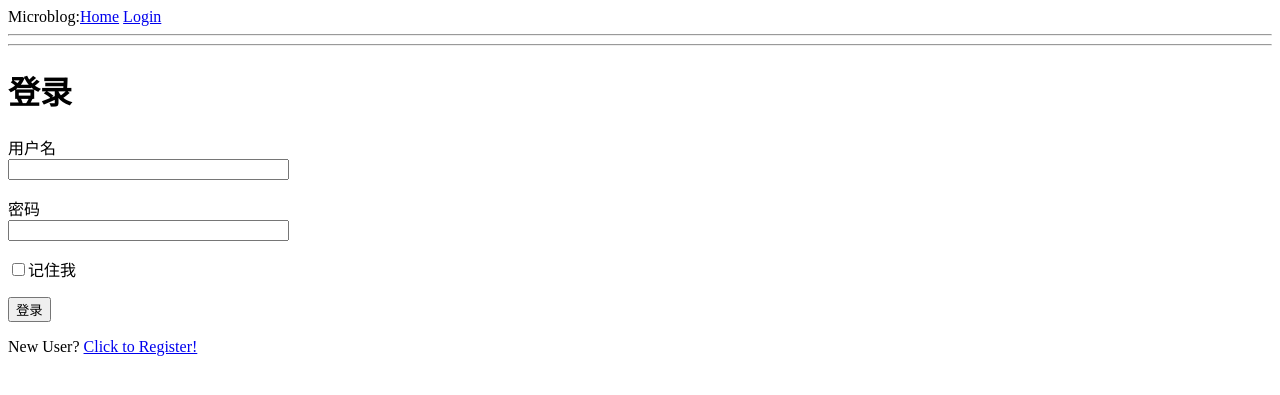
After one commit to jabzer/pyCode, a Flask app: page /login in a window 1280 px wide. The commit adds this page. Shown: the top 395 px of the page. Run offline with Flask 2, Linux system fonts and the light colour scheme.

Commit message:
增加登录和注册

```diff
--- /dev/null
+++ b/FlaskPro/microblog/app/forms.py
@@ -0,0 +1,27 @@
+#!/usr/bin/python3
+from flask_wtf import FlaskForm
+from wtforms import StringField,PasswordField,BooleanField,SubmitField
+from wtforms.validators import DataRequired,ValidationError,Email,EqualTo
+from app.models import User
+
+class LoginForm(FlaskForm):
+    username = StringField('用户名',validators=[DataRequired()])
+    password = PasswordField('密码',validators=[DataRequired()])
+    remember_me = BooleanField('记住我')
+    submit = SubmitField('登录')
+
+class RegistrationForm(FlaskForm):
+    username = StringField('用户名',validators=[DataRequired()])
+    email = StringField('邮箱',validators=[DataRequired(),Email()])
+    password = PasswordField('密码',validators=[DataRequired()])
+    password2 = PasswordField('重新输入密码',validators=[DataRequired(),EqualTo('password')])
+    submit = SubmitField('注册')
+
+    def validate_username(self,username):
+        user = User.query.filter_by(username=username.data).first()
+        if user is not None:
+            raise ValidationError('存在用户名，请使用其他名字')
+    def validate_email(self,email):
+        user = User.query.filter_by(email=email.data).first()
+        if user is not None:
+            raise ValidationError('此邮箱已经注册过，请使用其邮箱')
--- a/FlaskPro/microblog/app/routes.py
+++ b/FlaskPro/microblog/app/routes.py
@@ -1,11 +1,18 @@
 #!/usr/bin/python3
 # -*- coding: utf-8 -*-
-from flask import render_template
-from app import app
+from flask import render_template, flash, redirect,url_for,request
+from flask_login import current_user,login_user,logout_user,login_required
+from werkzeug.urls import url_parse
+from app import app,db
+from app.forms import LoginForm,RegistrationForm
+from app.models import User
+
+
 @app.route('/')
 @app.route('/index')
+@login_required
 def index():
-    user = {'username':'不知道是什么'}
+    user = {'username': '不知道是什么'}
     posts = [
         {
             'author': {'username': 'John'},
@@ -17,4 +24,42 @@ def index():
         }
     ]
 
-    return render_template('index.html',title='home',posts = posts,user=user)
+    return render_template('index.html', title='home', posts=posts)
+
+
+@app.route('/login', methods=['GET', 'POST'])
+def login():
+    if current_user.is_authenticated:
+        return redirect(url_for('index'))
+    form = LoginForm()
+    if form.validate_on_submit():
+        user = User.query.filter_by(username=form.username.data).first()
+        if user is None or not user.check_password(form.password.data):
+            flash('错误的用户名或密码')
+            return redirect(url_for('login'))
+        login_user(user,remember=form.remember_me.data)
+        next_page = request.args.get('next')
+        if not next_page or url_parse(next_page).netloc != '':
+            next_page = url_for('index')
+        #return redirect(url_for('index'))
+        return redirect(next_page)
+    return render_template('login.html', title='登录', form=form)
+
+@app.route('/logout')
+def logout():
+    logout_user()
+    return redirect(url_for('index'))
+
+@app.route('/register',methods=['GET','POST'])
+def register():
+    if current_user.is_authenticated:
+        return redirect(url_for('index'))
+    form = RegistrationForm()
+    if form.validate_on_submit():
+        user = User(username=form.username.data,email=form.email.data)
+        user.set_password(form.password.data)
+        db.session.add(user)
+        db.session.commit()
+        flash('注册成功')
+        return redirect(url_for('login'))
+    return render_template('registrater.html',title='注册',form=form)
--- a/FlaskPro/microblog/app/templates/base.html
+++ b/FlaskPro/microblog/app/templates/base.html
@@ -3,13 +3,30 @@
 <head>
     <meta charset="UTF-8">
     {% if title %}
-    <title>{{ title }} --microblog</title>
+        <title>{{ title }} --microblog</title>
     {% else %}
-    <title>welcome</title>
+        <title>welcome</title>
     {% endif %}
 </head>
 <body>
-<div>Microblog:<a href="/index">Home</a> </div>
+<div>Microblog:<a href="{{ url_for('index') }}">Home</a>
+    {% if current_user.is_anonymous %}
+    <a href="{{ url_for('login') }}">Login</a>
+    {% else %}
+    <a href="{{ url_for('logout') }}">Logout</a>
+    {% endif %}
+</div>
+<hr>
+
+{% with messages = get_flashed_messages() %}
+    {% if messages %}
+        <ul>
+            {% for message in messages %}
+                <li>{{ message }}</li>
+            {% endfor %}
+        </ul>
+    {% endif %}
+{% endwith %}
 <hr>
 {% block content %}
 {% endblock %}
--- a/FlaskPro/microblog/app/templates/index.html
+++ b/FlaskPro/microblog/app/templates/index.html
@@ -1,7 +1,7 @@
 {% extends "base.html"%}
 
 {% block content %}
-    <h1> hello {{ user.username }}</h1>
+    <h1> hello {{ current_user.username }}</h1>
     {% for post in posts %}
     <div><p>{{ post.author.username }} 说 : <b>{{ post.body }}</b></p></div>
     {% endfor %}
--- /dev/null
+++ b/FlaskPro/microblog/app/templates/login.html
@@ -0,0 +1,24 @@
+{% extends "base.html" %}
+{% block content %}
+    <h1>登录</h1>
+    <form action="" method="post">
+        {{ form.hidden_tag() }}
+        <p>
+            {{ form.username.label }}<br>
+            {{ form.username(size=32) }}
+            {% for error in form.username.errors %}
+                <span style="color: red;">[{{ error }}]</span>
+            {% endfor %}
+        </p>
+        <p>
+            {{ form.password.label }}<br>
+            {{ form.password(size=32) }}
+            {% for error in form.username.errors %}
+                <span style="color: red;">[{{ error }}]</span>
+            {% endfor %}
+        </p>
+        <p>{{ form.remember_me() }}{{ form.remember_me.label }}</p>
+        <p>{{ form.submit() }}</p>
+    </form>
+    <p>New User? <a href="{{ url_for('register') }}">Click to Register!</a></p>
+{% endblock %}
```
Also changed, not shown: FlaskPro/microblog/app/__init__.py (+10 -1 lines), FlaskPro/microblog/app/models.py (added, +37 -0 lines), FlaskPro/microblog/app/templates/registrater.html (added, +38 -0 lines), FlaskPro/microblog/config.py (added, +8 -0 lines), FlaskPro/microblog/microblog.py (+6 -1 lines).
